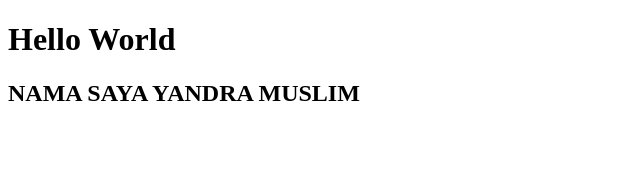
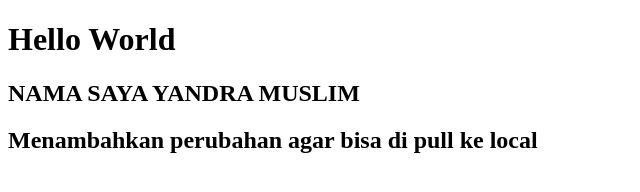
Before and after one commit to 01011001andra/task-github, a plain HTML site: page index.html in a window 1280 px wide. Shown: the whole page, without its empty margins (0-640 px from the left). Drawn offline with Linux system fonts and the light colour scheme.

Commit message:
Update index.html

```diff
--- a/index.html
+++ b/index.html
@@ -9,5 +9,6 @@
   <body>
     <h1>Hello World</h1>
     <h2>NAMA SAYA YANDRA MUSLIM</h2>
+    <h2>Menambahkan perubahan agar bisa di pull ke local</h2>
   </body>
 </html>
```
